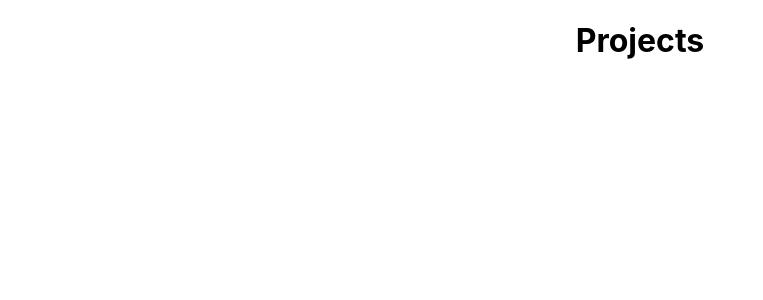
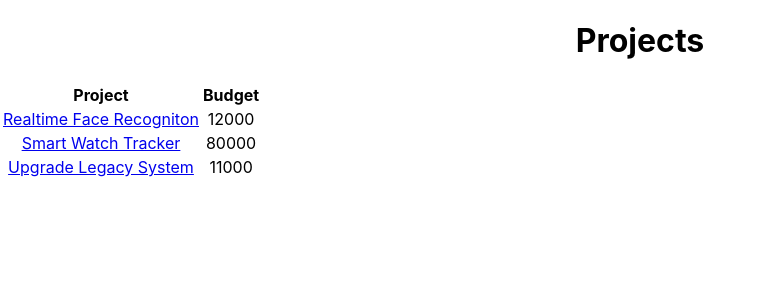
Before and after one commit to lkng95/TT2_3, a React (Create React App) app in the folder budget-buddy/: page / in a window 1280 px wide. Shown: the top 300 px of the page, without its empty margins (0-763 px from the left). Built offline with nearby package versions, Linux system fonts and the light colour scheme.

Commit message:
Updated ProjectsPage.js
- added project state
- added api call
- added table

```diff
--- a/budget-buddy/src/App.js
+++ b/budget-buddy/src/App.js
@@ -1,4 +1,3 @@
-import logo from './logo.svg';
 import './App.css';
 import ProjectsPage from './components/ProjectsPage';
 
--- a/budget-buddy/src/components/ProjectsPage.js
+++ b/budget-buddy/src/components/ProjectsPage.js
@@ -1,11 +1,133 @@
-import React from 'react'
+import React, { useMemo, useState, useEffect } from 'react';
+import { useTable } from 'react-table';
+import axios from 'axios';
+import { NavLink as Link } from "react-router-dom";
+
+
+// const PROJECT_API = "http://localhost:3001/manage";
+
 
 const ProjectsPage = () => {
-    return (
-        <div>
-            <h1>Projects</h1>
-        </div>
-    )
+	const [projects, setProjects] = useState([
+		{
+			"id": 1,
+			"user_id": 4,
+			"name": "RTF",
+			"budget": 12000,
+			"description": "Realtime Face Recogniton"
+		},
+		{
+				"id": 2,
+				"user_id": 1,
+				"name": "SWT",
+				"budget": 80000,
+				"description": "Smart Watch Tracker"
+		},
+		{
+				"id": 3,
+				"user_id": 2,
+				"name": "ULS",
+				"budget": 11000,
+				"description": "Upgrade Legacy System"
+		}
+	]);
+
+	// useEffect(() => {
+	// 	const getProjects = async () => {
+	// 		try {
+	// 			const res = await PROJECT_API.get('/projects')
+  //       setProjects(res.data)
+	// 		} catch (err) {
+	// 			console.log(`Error: ${err.message}`)
+	// 		}
+	// 	}
+
+	// }, [])
+
+	// Get data
+	const data = useMemo(
+		() => projects,
+		[]
+	)
+
+	// Define columns
+	const columns = useMemo(
+		() => [
+			{
+				Header: 'Project',
+				accessor: 'description',
+				Cell: e => <Link to="/projects/1">{e.value}</Link>
+				// Cell: e =><a href={e.value}> {e.value} </a>
+			},
+			{
+				Header: 'Budget',
+				accessor: 'budget',
+			},
+		],
+		[]
+	);
+
+	// Create table instance
+	const tableInstance = useTable({ columns, data })
+	const {
+		getTableProps,
+		getTableBodyProps,
+		headerGroups,
+		rows,
+		prepareRow,
+	} = tableInstance
+
+
+	return (
+		<div>
+			<h1>Projects</h1>
+
+			<table {...getTableProps()}>
+				<thead>
+					{// Loop over the header rows
+					headerGroups.map(headerGroup => (
+						// Apply the header row props
+						<tr {...headerGroup.getHeaderGroupProps()}>
+							{// Loop over the headers in each row
+							headerGroup.headers.map(column => (
+								// Apply the header cell props
+								<th {...column.getHeaderProps()}>
+									{// Render the header
+									column.render('Header')}
+								</th>
+							))}
+						</tr>
+					))}
+				</thead>
+				{/* Apply the table body props */}
+				<tbody {...getTableBodyProps()}>
+					{// Loop over the table rows
+					rows.map(row => {
+						// Prepare the row for display
+						prepareRow(row)
+						return (
+							// Apply the row props
+							<tr {...row.getRowProps()}>
+								{// Loop over the rows cells
+								row.cells.map(cell => {
+									console.log(cell)
+									// Apply the cell props
+									return (
+										<td {...cell.getCellProps()}>
+											{// Render the cell contents
+											cell.render("Cell")
+										}
+										</td>
+									)
+								})}
+							</tr>
+						)
+					})}
+				</tbody>
+			</table>
+
+		</div>
+	)
 }
 
-export default ProjectsPage
+export default ProjectsPage;
--- a/budget-buddy/src/index.js
+++ b/budget-buddy/src/index.js
@@ -3,10 +3,13 @@ import ReactDOM from 'react-dom';
 import './index.css';
 import App from './App';
 import reportWebVitals from './reportWebVitals';
+import { BrowserRouter } from 'react-router-dom';
 
 ReactDOM.render(
   <React.StrictMode>
-    <App />
+    <BrowserRouter>
+      <App />
+    </BrowserRouter>
   </React.StrictMode>,
   document.getElementById('root')
 );
```
